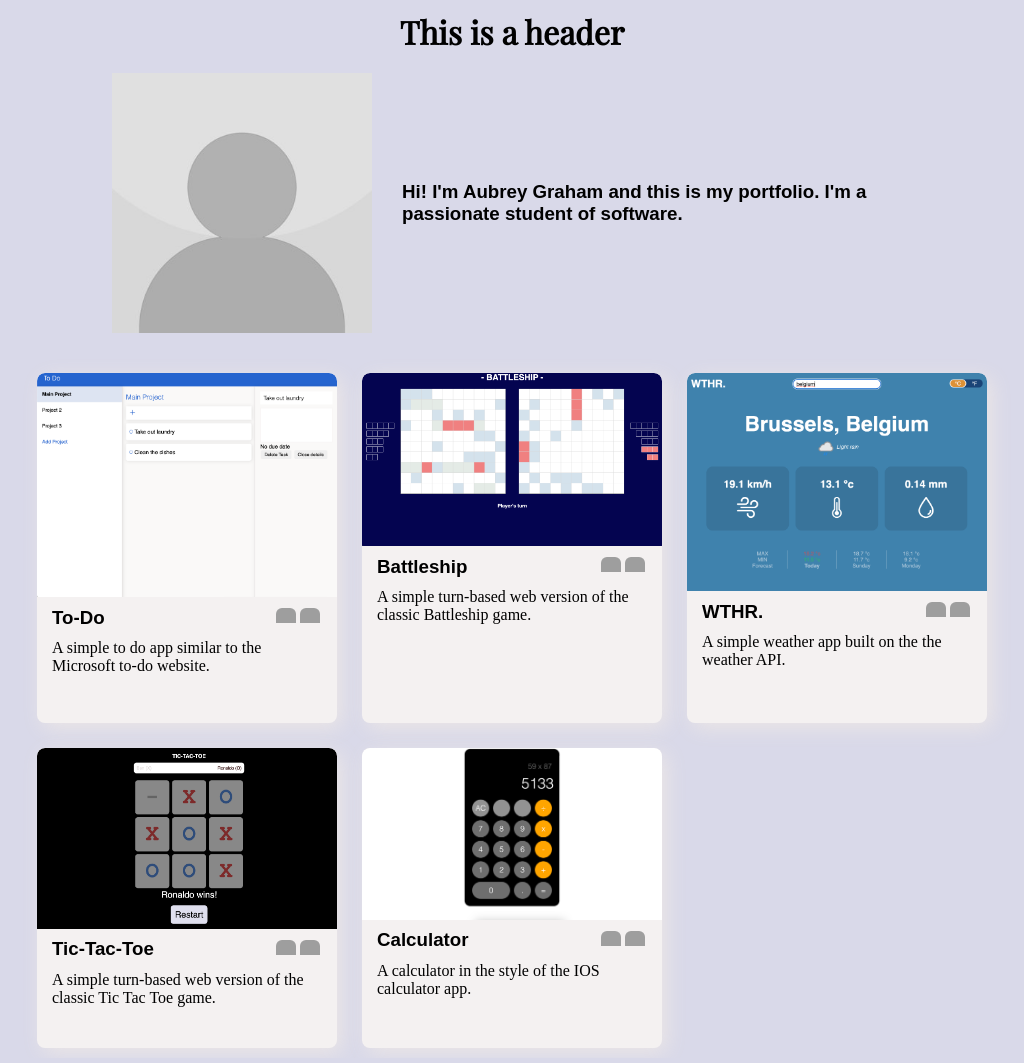
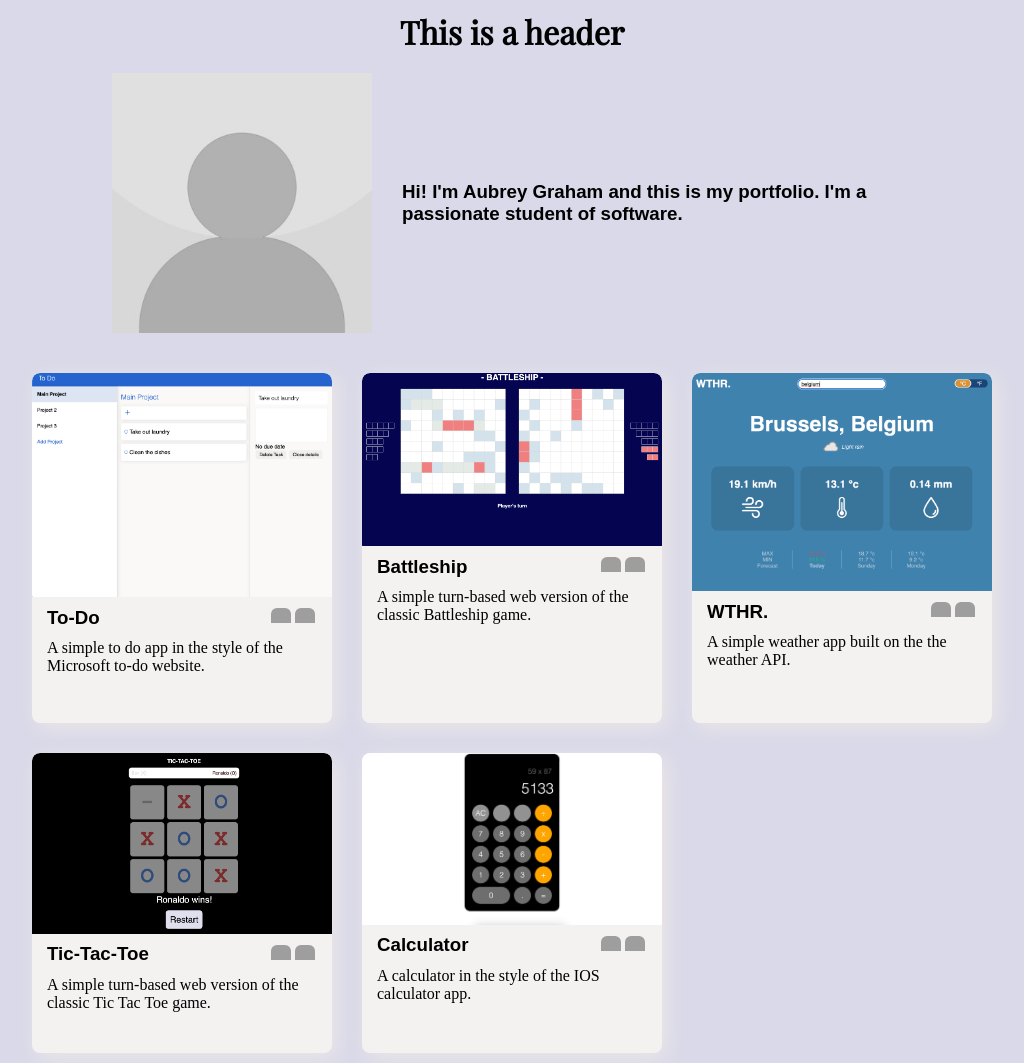
Before and after one commit to benl12337/homepage, a website built with webpack: page dist/index.html in a window 1280 px wide. Shown: the whole page, without its empty margins (128-1152 px from the left). Built offline with nearby package versions, Linux system fonts and the light colour scheme; grey boxes are pictures that could not be loaded; a web font is replaced by a local one.

Commit message:
Changed some card text

```diff
--- a/src/index.js
+++ b/src/index.js
@@ -31,7 +31,7 @@ const grid = document.querySelector('.grid');
 document.querySelector('.headshot').appendChild(profilePic);
 
 // create project cards
-grid.appendChild(createCard(todoThumb, 'To-Do', 'A simple to do app similar to the Microsoft to-do website.', 'https://github.com/benl12337/todo2', 'https://youtube.com'));
+grid.appendChild(createCard(todoThumb, 'To-Do', 'A simple to do app in the style of the Microsoft to-do website.', 'https://github.com/benl12337/todo2', 'https://youtube.com'));
 grid.appendChild(createCard(battleshipThumb, 'Battleship', 'A simple turn-based web version of the classic Battleship game.', 'https://github.com/benl12337/todo2', 'https://youtube.com'));
 grid.appendChild(createCard(wthrThumb, 'WTHR.', 'A simple weather app built on the the weather API.', 'https://github.com/benl12337/todo2', 'https://youtube.com'));
 grid.appendChild(createCard(tictactoeThumb, 'Tic-Tac-Toe', 'A simple turn-based web version of the classic Tic Tac Toe game.', 'https://github.com/benl12337/todo2', 'https://youtube.com'));
--- a/src/style.css
+++ b/src/style.css
@@ -18,7 +18,7 @@ body {
     grid-gap: 5px;
     grid-template-columns: repeat(3, 300px);
     grid-template-rows: 350px;
-    gap: 25px;
+    gap:30px;
 }
 
 
```
Also changed, not shown: dist/bundle.js.
